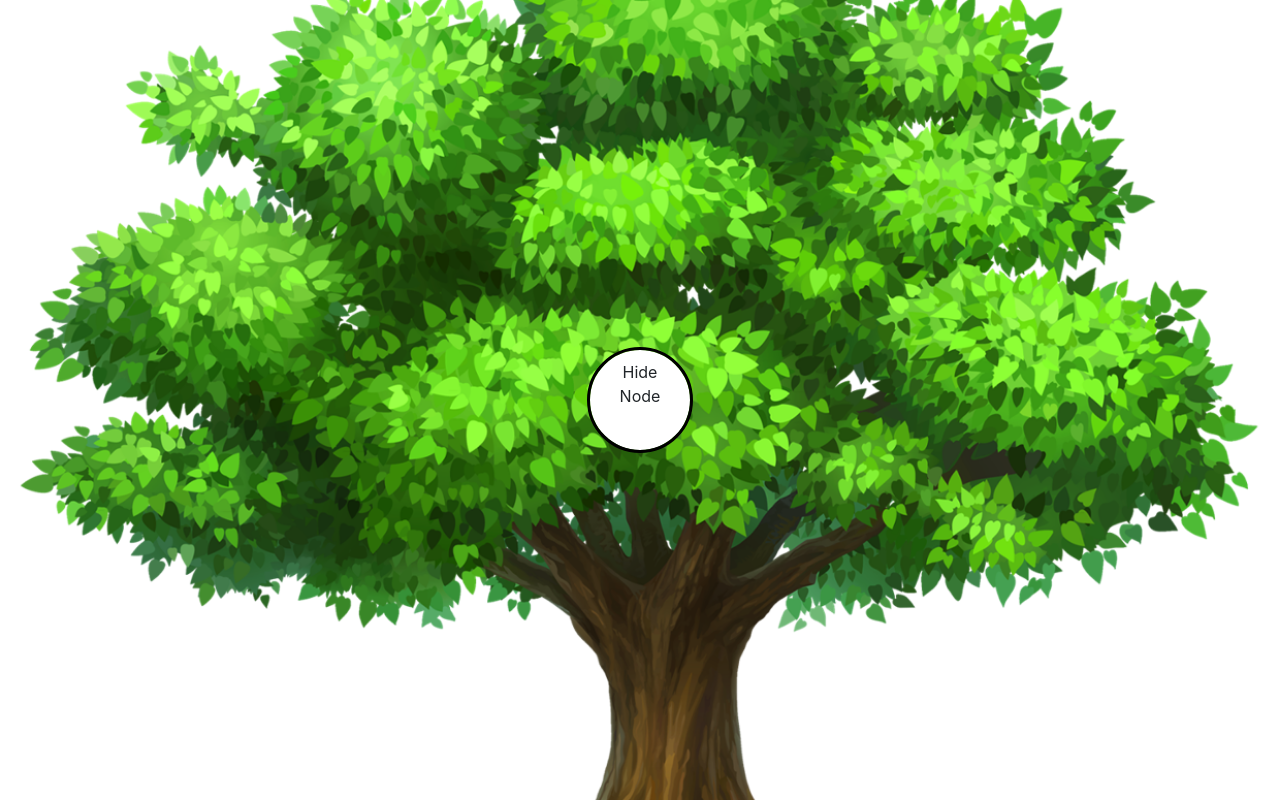
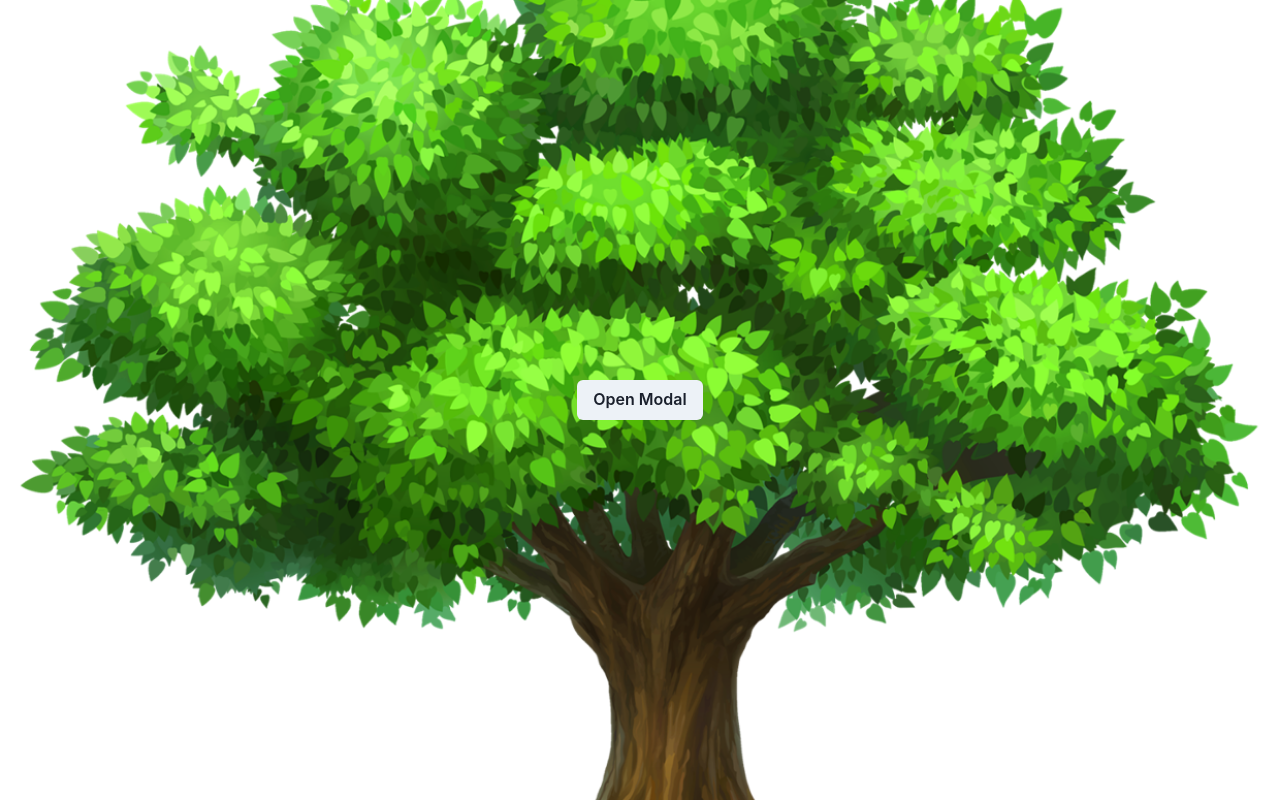
Before and after one commit to yomal148/family-tree, a React (Create React App) app: page / in a window 1280 px wide. Built offline with nearby package versions, Linux system fonts and the light colour scheme.

Commit message:
Installed chakra ui and created a modal using it

```diff
--- a/package.json
+++ b/package.json
@@ -3,11 +3,15 @@
   "version": "0.1.0",
   "private": true,
   "dependencies": {
+    "@chakra-ui/react": "^2.8.0",
+    "@emotion/react": "^11.11.1",
+    "@emotion/styled": "^11.11.0",
     "@testing-library/jest-dom": "^5.17.0",
     "@testing-library/react": "^13.4.0",
     "@testing-library/user-event": "^13.5.0",
     "bootstrap": "^5.3.1",
     "chakra": "^0.0.3",
+    "framer-motion": "^10.16.4",
     "react": "^18.2.0",
     "react-d3-tree": "^3.6.1",
     "react-dom": "^18.2.0",
--- a/src/App.js
+++ b/src/App.js
@@ -4,8 +4,10 @@ import './App.css';
 //import {BrowserRouter, Route, Routes} from "react-router-dom";
 
 import backgroundImage from './img/family_tree.png';
-import Modal from './components/NodeModal';
+import NodeModal from './components/NodeModal';
 //import DefaultText from './components/DefaultText';
+
+
 
 const containerStyle= {
   width: '100vw',
@@ -22,7 +24,7 @@ const containerStyle= {
 function App() {
   return (
     <div style={containerStyle}>
-      <Modal />
+      <NodeModal />
     </div>
   );
 }
--- a/src/components/NodeModal/index.js
+++ b/src/components/NodeModal/index.js
@@ -1,29 +1,71 @@
 import React, {useState} from 'react';
-//import { Modal } from "@chakra-ui/modal";
+import { Button } from "@chakra-ui/button";
+import { useDisclosure } from '@chakra-ui/react';
 
-const circleStyle = {
-    padding:10,
-    margin:20,
-    display:"inline-block",
-    outlineColor: "black",
-    outlineStyle: "solid",
-    backgroundColor: 'white',
-    borderRadius: "50%",
-    width:100,
-    height:100,
-    textAlign: "center"
-}
+import {
+    Modal,
+    ModalOverlay,
+    ModalContent,
+    ModalHeader,
+    ModalFooter,
+    ModalBody,
+    ModalCloseButton,
+  } from '@chakra-ui/react';
 
-function Modal({children}){
+import { FormControl, FormLabel, Input} from '@chakra-ui/react';
+
+function NodeModal(/*{children}*/){
+    // Code to toggle visibility using the useState hook
+    /*
     const [visibility, setVisibility] = useState(true);
     function toggleShow(){
         setVisibility(!visibility);
     }
     let buttonText = visibility ? 'Hide Node' : 'Show Node'
+    */
+
+    /**
+     * The useDisclosure hook returns an object with the following fields
+     * isOpen	boolean	 false	If true, it sets the controlled component to its visible state.
+     * onOpen	function		Callback function to set a truthy value for the isOpen parameter.
+     * onClose	function		Callback function to set a falsy value for the isOpen parameter.
+     */
+    const { isOpen, onOpen, onClose } = useDisclosure()
+    const onSubmit = () => {return}
+    // set text for modal to empty string
+    const [text, setText] = useState("")
+    // handleChange is a function to pass through onChange to handle element changes
+    const handleChange = (event) => setText(event.target.value)
 
     return(
-        <div style={circleStyle} onClick={toggleShow}> {buttonText} </div>
+        //<div style={circleStyle} onClick={toggleShow}> {visibility && children} {buttonText} </div>
+        <>
+        <Button onClick={onOpen}> Open Modal</Button>
+        <Modal isOpen={isOpen} onClose={onClose}>
+            <ModalOverlay />
+            <ModalContent>
+            <ModalHeader>Add family member</ModalHeader>
+            <ModalCloseButton />
+            <ModalBody>
+                <FormControl>
+                    <FormLabel>Name</FormLabel>
+                    {/*<FormLabel>Family Role</FormLabel>*/}
+                    <Input
+                        value = {text}
+                        onChange={(handleChange)}
+                    />
+                </FormControl>
+            </ModalBody>
+
+            <ModalFooter>
+                <Button color='blue.500' variant="solid" mr={3} onClick={() => onSubmit(text)} disabled={!text}>
+                Add
+                </Button>
+            </ModalFooter>
+            </ModalContent>
+        </Modal>
+        </>
     );
 }
 
-export default Modal
+export default NodeModal
--- a/src/index.js
+++ b/src/index.js
@@ -6,15 +6,31 @@ import "bootstrap/dist/css/bootstrap.min.css";
 // Bootstrap Bundle JS
 import "bootstrap/dist/js/bootstrap.bundle.min";
 
+
+
 import './index.css';
 import App from './App';
 import reportWebVitals from './reportWebVitals';
 
+// import `ChakraProvider` component
+import { extendTheme, ChakraProvider } from '@chakra-ui/react'
+
+const colors = {
+  brand: {
+    900: '#1a365d',
+    800: '#153e75',
+    700: '#2a69ac',
+  },
+}
+
+const theme = extendTheme({ colors })
 const root = ReactDOM.createRoot(document.getElementById('root'));
 root.render(
 
   <React.StrictMode>
-    <App />
+    <ChakraProvider theme={theme}>
+      <App />
+    </ChakraProvider>
   </React.StrictMode>
 
 );
```
Also changed, not shown: 1 other file (tests, documents, lock files or other folders).
